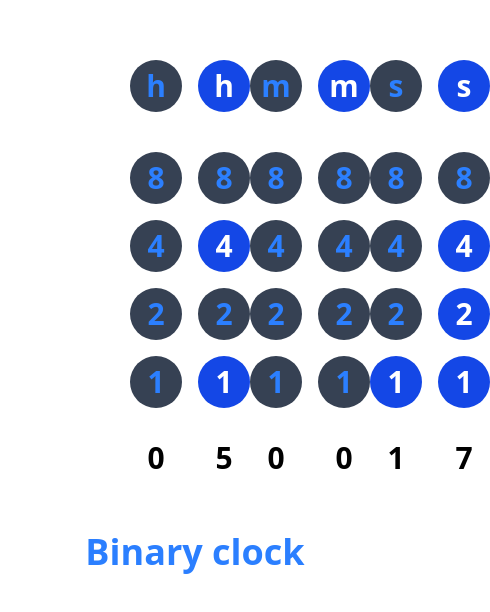
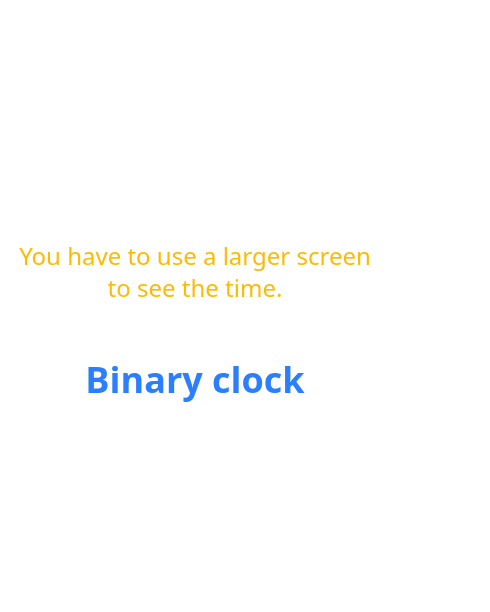
Before and after one commit to sajjathossain/svelte-binary-clock, a SvelteKit app: page / in a window 390 px wide. Shown: the part 106-718 px from the top of the page, 490 px wide, since content can reach past the window. Built offline with nearby package versions, Linux system fonts and the light colour scheme.

Commit message:
style(+page): hide on smaller screen and add warning message

```diff
--- a/src/routes/+page.svelte
+++ b/src/routes/+page.svelte
@@ -39,7 +39,9 @@
 {/snippet}
 
 <div class="flex h-full w-full flex-col items-center justify-center gap-12">
-	<div class="flex w-4/12 justify-between text-3xl font-bold">
+	<div
+		class="hidden w-8/12 justify-between text-3xl font-bold md:flex lg:w-5/12 lg:max-w-6/12 lg:min-w-4/12"
+	>
 		{#each [{ name: 'h', value: 0 }, { name: 'm', value: 2 }, { name: 's', value: 4 }] as ai, i (ai.name + ai.value + i)}
 			{@const first = binaryValues[ai.value]}
 			{@const second = binaryValues[ai.value + 1]}
@@ -56,6 +58,9 @@
 			</div>
 		{/each}
 	</div>
+	<p class="visible p-2 text-center text-2xl text-amber-400 md:hidden">
+		You have to use a larger screen to see the time.
+	</p>
 
 	<p class="text-4xl font-extrabold text-blue-500">Binary clock</p>
 </div>
```
